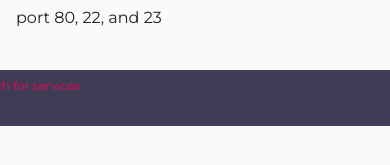
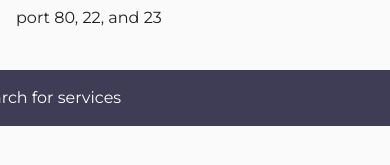
Before and after one commit to adcar/athena, a Next.js app: page / in a window 390 px wide. Shown: the part 393-558 px from the top of the page. Built offline with nearby package versions, Linux system fonts and the light colour scheme.

Commit message:
Refactored and made search responsive and added error handling

```diff
--- a/pages/index.tsx
+++ b/pages/index.tsx
@@ -1,16 +1,11 @@
-import React, { useState, useRef, FormEvent } from "react";
-import { useRouter } from "next/router";
+import React from "react";
+
 import Typography from "@material-ui/core/Typography";
 import Container from "@material-ui/core/Container";
 import { makeStyles } from "@material-ui/core/styles";
-import TextField from "@material-ui/core/TextField";
 import logo from "../public/athena-logo.svg";
-import { InputAdornment } from "@material-ui/core";
-import SearchIcon from "@material-ui/icons/Search";
-import Autocomplete from "@material-ui/lab/Autocomplete";
+import Search from "../src/components/Search";
 
-//const transition = "all 0.75s ease-in-out";
-const RADIUS = 30;
 const useStyles = makeStyles(theme => ({
   root: {
     paddingTop: theme.spacing(4),
@@ -19,58 +14,16 @@ const useStyles = makeStyles(theme => ({
     minHeight: "100vh",
     flexDirection: "column"
   },
-  search: {
-    width: "100%",
-    maxWidth: 900
-  },
-  input: {
-    padding: `${theme.spacing(1)}px ${theme.spacing(2)}px`,
-    backgroundColor: `${theme.palette.primary.main} !important`,
-    color: theme.palette.getContrastText(theme.palette.primary.main)
-  },
-  inputLabel: {
-    padding: `0 ${theme.spacing(2)}px`,
-    color: theme.palette.getContrastText(theme.palette.primary.main)
-  },
-  inputClass: {},
-  autoCompleteList: {
-    color: theme.palette.getContrastText(theme.palette.primary.main)
-  },
-  paper: {
-    backgroundColor: theme.palette.primary.main,
-    color: theme.palette.getContrastText(theme.palette.primary.main),
-    borderBottomLeftRadius: RADIUS,
-    borderBottomRightRadius: RADIUS,
-    padding: theme.spacing(1),
-
-    marginTop: theme.spacing(-1)
-  },
   logo: {
     width: 300
   },
-  form: {
-    marginTop: theme.spacing(4),
-    width: 500
-  },
-  searchIcon: {
-    cursor: "pointer"
+  search: {
+    marginTop: theme.spacing(4)
   }
 }));
-const services = ["Apache", "Lighttpd", "Nginx", "OpenSSH"];
 
 export default function Index() {
-  const router = useRouter();
-  const textRef = useRef(null);
-  const [open, setOpen] = useState(false);
-  const [term, setTerm] = useState("");
-  const [focus, setFocus] = useState(false);
   const classes = useStyles();
-  function handleSubmit(e: FormEvent<HTMLFormElement>) {
-    e.preventDefault();
-    // setOpen(true);
-    // textRef.current.blur();
-    router.push(`/results?q=${term}`);
-  }
 
   return (
     <Container className={classes.root}>
@@ -78,71 +31,14 @@ export default function Index() {
       <Typography
         variant="h1"
         color="primary"
-        style={{ fontWeight: 800, position: "relative", zIndex: -1 }}
+        style={{ position: "relative", zIndex: -1 }}
       >
         Athena
       </Typography>
       <Typography variant="subtitle1" gutterBottom>
         Search the TCP banners of millions of IPs on port 80, 22, and 23
       </Typography>
-      <form onSubmit={handleSubmit} className={classes.form}>
-        <Autocomplete
-          ref={textRef}
-          classes={{
-            listbox: classes.autoCompleteList,
-            noOptions: classes.autoCompleteList,
-            option: classes.autoCompleteList,
-            paper: classes.paper
-          }}
-          style={{
-            transform: open
-              ? `translateY(-${textRef.current.getBoundingClientRect().y}px)`
-              : "none"
-          }}
-          onInputChange={(e, value) => {
-            setTerm(value);
-          }}
-          onOpen={() => setFocus(true)}
-          onClose={() => setFocus(false)}
-          options={services}
-          renderInput={params => (
-            <TextField
-              {...params}
-              variant="filled"
-              label="Search for services"
-              color="secondary"
-              autoFocus
-              className={classes.search}
-              InputProps={{
-                ...params.InputProps,
-                className: classes.inputClass,
-                fullWidth: true,
-                endAdornment: (
-                  <InputAdornment position="end">
-                    <SearchIcon className={classes.searchIcon} />
-                  </InputAdornment>
-                ),
-                style: {
-                  height: 56,
-                  borderTopRightRadius: RADIUS,
-                  borderTopLeftRadius: RADIUS,
-                  borderBottomRightRadius: focus ? 0 : RADIUS,
-                  borderBottomLeftRadius: focus ? 0 : RADIUS
-                },
-                classes: {
-                  root: classes.input
-                },
-                disableUnderline: true
-              }}
-              InputLabelProps={{
-                classes: {
-                  root: classes.inputLabel
-                }
-              }}
-            />
-          )}
-        />
-      </form>
+      <Search className={classes.search} />
     </Container>
   );
 }
--- /dev/null
+++ b/src/components/Search.tsx
@@ -0,0 +1,126 @@
+import React, { FormEvent, useRef, useState } from "react";
+import Autocomplete from "@material-ui/lab/Autocomplete";
+import TextField from "@material-ui/core/TextField";
+import { InputAdornment } from "@material-ui/core";
+import SearchIcon from "@material-ui/icons/Search";
+import { useRouter } from "next/router";
+import { makeStyles } from "@material-ui/core/styles";
+
+const services = ["Apache", "Lighttpd", "Nginx", "OpenSSH"];
+
+const RADIUS = 30;
+const useStyles = makeStyles(theme => ({
+  form: {
+    width: 500,
+    maxWidth: "100%"
+  },
+  searchIcon: {
+    cursor: "pointer"
+  },
+  search: {
+    width: 500,
+    maxWidth: "100%"
+  },
+  input: {
+    padding: `${theme.spacing(1)}px ${theme.spacing(2)}px`,
+    backgroundColor: `${theme.palette.primary.main} !important`,
+    color: theme.palette.getContrastText(theme.palette.primary.main)
+  },
+  inputLabel: {
+    padding: `0 ${theme.spacing(2)}px`,
+    color: theme.palette.getContrastText(theme.palette.primary.main)
+  },
+  inputClass: {},
+  autoCompleteList: {
+    color: theme.palette.getContrastText(theme.palette.primary.main)
+  },
+  paper: {
+    backgroundColor: theme.palette.primary.main,
+    color: theme.palette.getContrastText(theme.palette.primary.main),
+    borderBottomLeftRadius: RADIUS,
+    borderBottomRightRadius: RADIUS,
+    padding: theme.spacing(1),
+
+    marginTop: theme.spacing(-1)
+  }
+}));
+
+interface IProps {
+  className?: string;
+}
+
+export default function Search(props: IProps) {
+  const classes = useStyles();
+  const router = useRouter();
+  const textRef = useRef(null);
+  const [open, setOpen] = useState(false);
+  const [term, setTerm] = useState("");
+  const [focus, setFocus] = useState(false);
+  function handleSubmit(e: FormEvent<HTMLFormElement>) {
+    e.preventDefault();
+    // setOpen(true);
+    // textRef.current.blur();
+    router.push(`/results?q=${term}`);
+  }
+  return (
+    <div {...props}>
+      <form onSubmit={handleSubmit} className={classes.form}>
+        <Autocomplete
+          ref={textRef}
+          classes={{
+            listbox: classes.autoCompleteList,
+            noOptions: classes.autoCompleteList,
+            option: classes.autoCompleteList,
+            paper: classes.paper
+          }}
+          style={{
+            transform: open
+              ? `translateY(-${textRef.current.getBoundingClientRect().y}px)`
+              : "none"
+          }}
+          onInputChange={(e, value) => {
+            setTerm(value);
+          }}
+          onOpen={() => setFocus(true)}
+          onClose={() => setFocus(false)}
+          options={services}
+          renderInput={params => (
+            <TextField
+              {...params}
+              variant="filled"
+              label="Search for services"
+              color="secondary"
+              className={classes.search}
+              InputProps={{
+                ...params.InputProps,
+                className: classes.inputClass,
+                fullWidth: true,
+                endAdornment: (
+                  <InputAdornment position="end">
+                    <SearchIcon className={classes.searchIcon} />
+                  </InputAdornment>
+                ),
+                style: {
+                  height: 56,
+                  borderTopRightRadius: RADIUS,
+                  borderTopLeftRadius: RADIUS,
+                  borderBottomRightRadius: focus ? 0 : RADIUS,
+                  borderBottomLeftRadius: focus ? 0 : RADIUS
+                },
+                classes: {
+                  root: classes.input
+                },
+                disableUnderline: true
+              }}
+              InputLabelProps={{
+                classes: {
+                  root: classes.inputLabel
+                }
+              }}
+            />
+          )}
+        />
+      </form>
+    </div>
+  );
+}
--- a/src/theme.js
+++ b/src/theme.js
@@ -1,5 +1,4 @@
 import { createMuiTheme } from "@material-ui/core/styles";
-import { red } from "@material-ui/core/colors";
 
 // Create a theme instance.
 const theme = createMuiTheme({
@@ -13,7 +12,7 @@ const theme = createMuiTheme({
   },
   typography: {
     fontFamily: ["Montserrat", "sans-serif"],
-    fontWeightMedium: 600
+    fontWeightLight: 800
   }
 });
 
```
Also changed, not shown: pages/results.tsx (+17 -23 lines), src/components/Results.tsx (added, +82 -0 lines).
